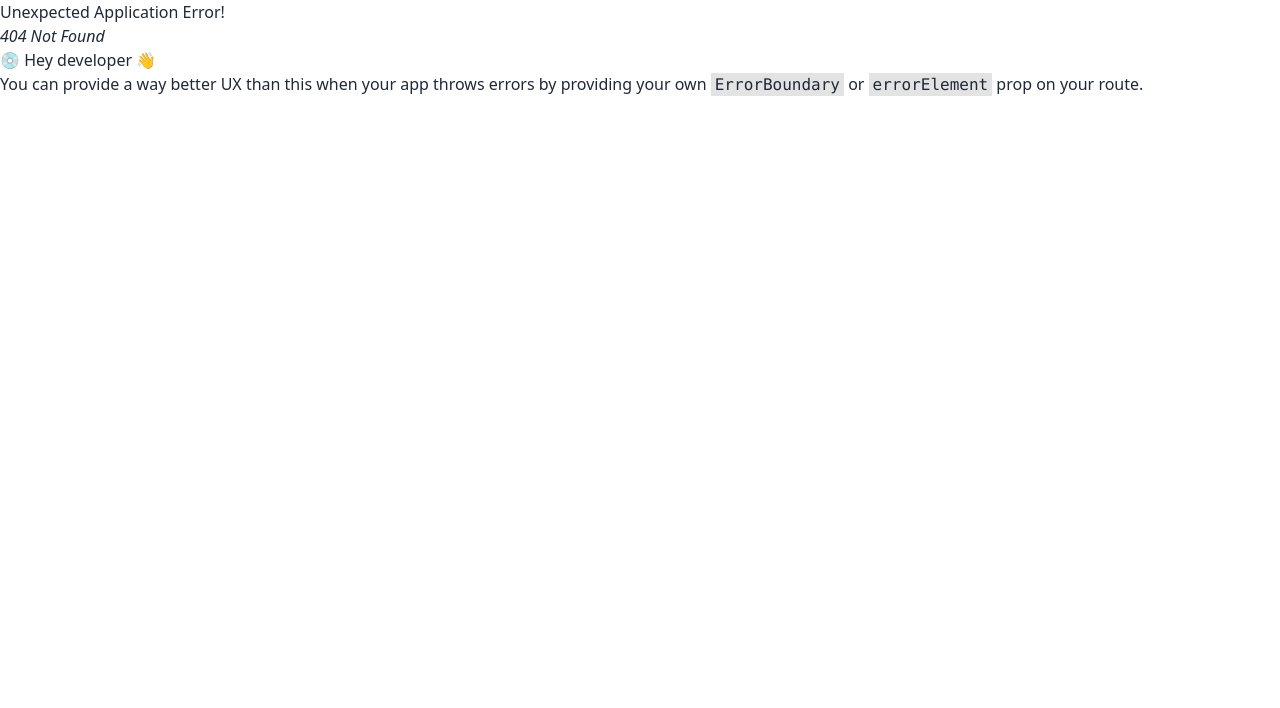
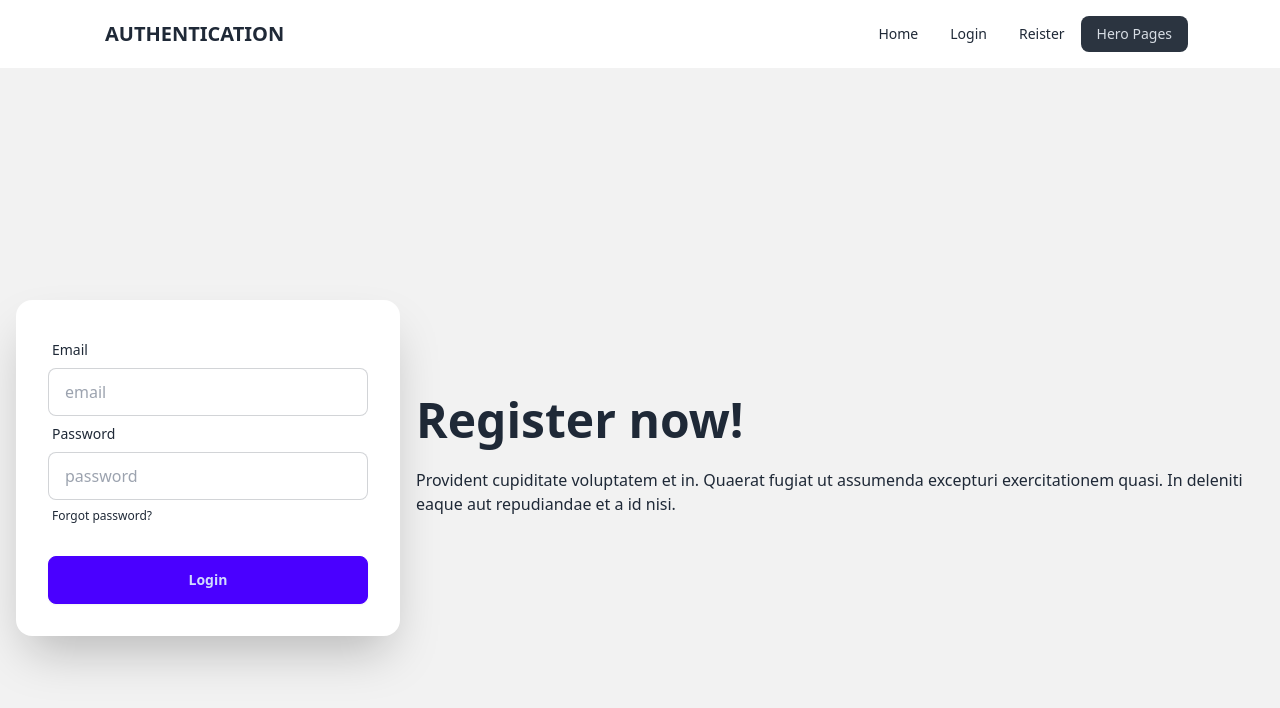
Before and after one commit to Kamrulthedev/Email-Atuntication-Projects, a React (Vite) app: page /HeroPages in a window 1280 px wide. Before the commit this address had no page. Shown: the top 708 px of the page. Built offline with nearby package versions, Linux system fonts and the light colour scheme.

Commit message:
Messges-commit

```diff
--- a/src/Compunents/Haeder/Haeder.jsx
+++ b/src/Compunents/Haeder/Haeder.jsx
@@ -9,6 +9,7 @@
         <li><NavLink to={'/'}>Home</NavLink></li>
         <li><NavLink to={'/Login'}>Login</NavLink></li>
         <li><NavLink to={'/Reister'}>Reister</NavLink></li>
+        <li><NavLink to={'/HeroPages'}>Hero Pages</NavLink></li>
 
     </>
 
--- /dev/null
+++ b/src/Compunents/HeroPages/HeroPages.jsx
@@ -0,0 +1,48 @@
+import React from 'react';
+
+const HeroPages = () => {
+
+     const handlerSubmit =e =>{
+        e.prevenDefult();
+        console.log('kasjdlfjlks')
+
+     }
+
+
+    return (
+        <div>
+            <div className="hero min-h-screen bg-base-200">
+  <div className="hero-content flex-col lg:flex-row-reverse">
+    <div className="text-center lg:text-left">
+      <h1 className="text-5xl font-bold">Register now!</h1>
+      <p className="py-6">Provident cupiditate voluptatem et in. Quaerat fugiat ut assumenda excepturi exercitationem quasi. In deleniti eaque aut repudiandae et a id nisi.</p>
+    </div>
+    <div className="card shrink-0 w-full max-w-sm shadow-2xl bg-base-100">
+      <form className="card-body">
+       <form onSubmit={handlerSubmit}> <div className="form-control">
+          <label className="label">
+            <span className="label-text">Email</span>
+          </label>
+          <input type="email" placeholder="email" className="input input-bordered" required />
+        </div>
+        <div className="form-control">
+          <label className="label">
+            <span className="label-text">Password</span>
+          </label>
+          <input type="password" placeholder="password" className="input input-bordered" required />
+          <label className="label">
+            <a href="#" className="label-text-alt link link-hover">Forgot password?</a>
+          </label>
+        </div>
+        <div className="form-control mt-6">
+          <button className="btn btn-primary">Login</button>
+        </div></form>
+      </form>
+    </div>
+  </div>
+</div>
+        </div>
+    );
+};
+
+export default HeroPages;
--- a/src/Compunents/Reister/Reister.jsx
+++ b/src/Compunents/Reister/Reister.jsx
@@ -9,12 +9,15 @@
     const email = e.target.email.value;
     const password = e.target.password.value;
     console.log(email, password)
-    createUserWithEmailAndPassword(auth, email, password)
+    /*
+    create user
+    */
+     createUserWithEmailAndPassword(auth, email, password)
     .then(result =>{
-      console.log(result.user)
+      console.log(result.user);
     })
     .catch(error =>{
-      console.log(error);
+     console.log(error)
     })
   }
 
--- a/src/Compunents/Root/Root.jsx
+++ b/src/Compunents/Root/Root.jsx
@@ -4,6 +4,7 @@
 import Login from '../Login/Login';
 import HomePages from '../HomePages/HomePages';
 import Reister from '../Reister/Reister';
+import HeroPages from '../HeroPages/HeroPages';
 
 const RootRouter = createBrowserRouter([
     {
@@ -21,6 +22,10 @@
         {
             path:'/Reister',
             element:<Reister></Reister>
+        },
+        {
+            path:'/HeroPages',
+            element:<HeroPages></HeroPages>
         }
        ]
     }
```
